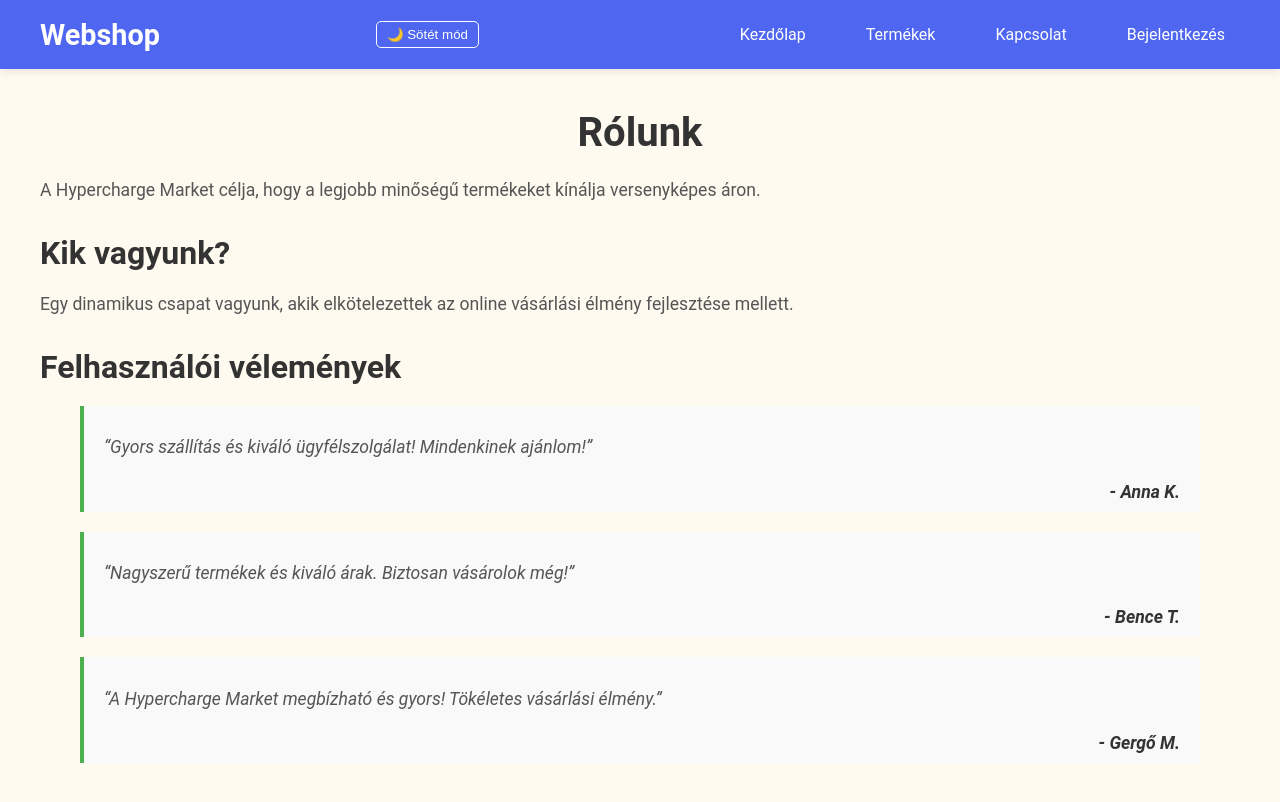
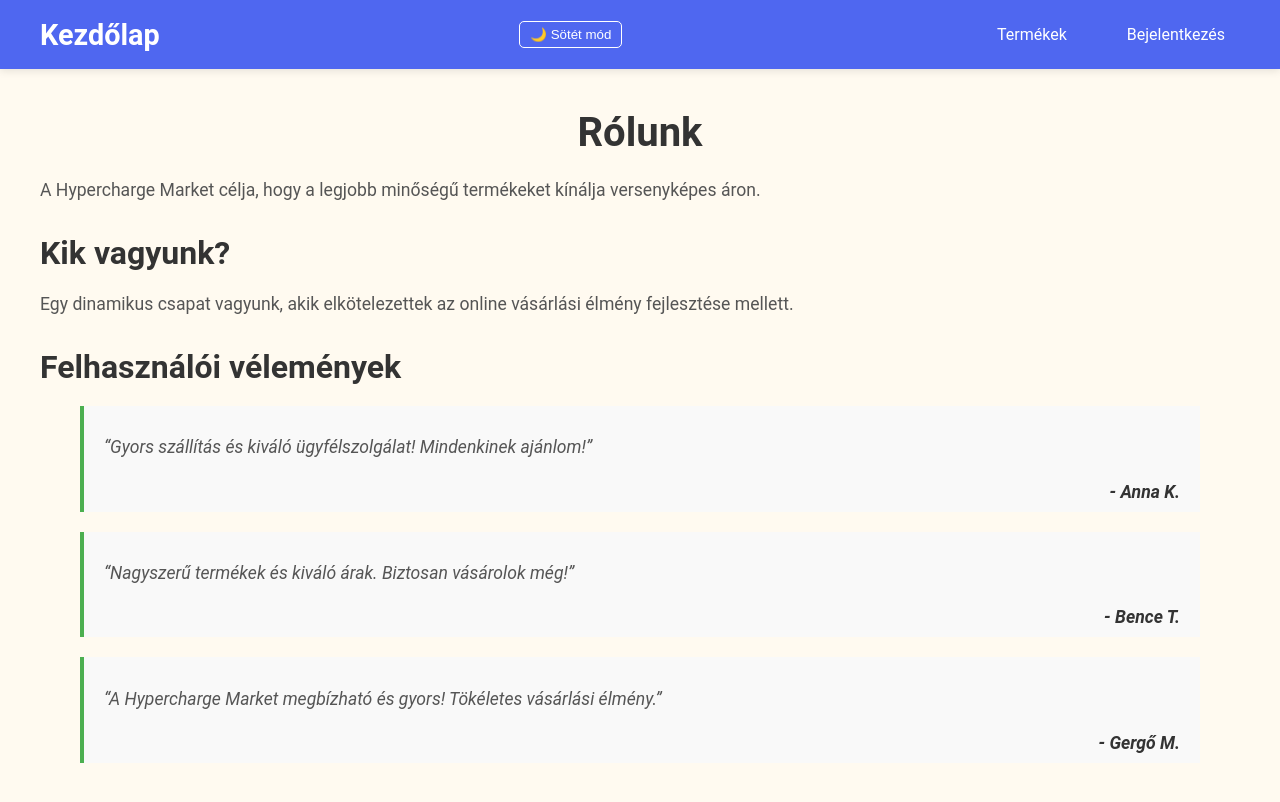
Before and after one commit to Moha0170/vizsgaremek2025, a React (Vite) app in the folder frontend/: page /about in a window 1280 px wide. Shown: the top 802 px of the page. Built offline with nearby package versions, Linux system fonts and the light colour scheme.

Commit message:
Navbar új elrendezési sorrend

```diff
--- a/frontend/src/components/Admin.tsx
+++ b/frontend/src/components/Admin.tsx
@@ -249,7 +249,7 @@ function Admin() {
                       className="edit-button"
                       onClick={() => handleEditClick(product)}
                     >
-                      Szerkesztés
+                      Szerkeszt
                     </button>
                   </td>
                 </tr>
--- a/frontend/src/components/Navbar.tsx
+++ b/frontend/src/components/Navbar.tsx
@@ -42,9 +42,8 @@ function Navbar() {
   return (
     <nav className="navbar">
       <div className="navbar-container">
-        <Link to="/" className="navbar-logo">Webshop</Link>
+        <Link to="/" className="navbar-logo">Kezdőlap</Link>
 
-        {}
         <DarkModeToggle />
 
         <div className="menu-icon" onClick={() => setIsOpen(!isOpen)}>
@@ -52,25 +51,14 @@ function Navbar() {
         </div>
 
         <ul className={isOpen ? "nav-menu active" : "nav-menu"}>
-          <li className="nav-item"><Link to="/" className="nav-links">Kezdőlap</Link></li>
-          <li className="nav-item"><Link to="/products" className="nav-links">Termékek</Link></li>
-          <li className="nav-item"><Link to="/contact" className="nav-links">Kapcsolat</Link></li>
-
-          {isAdmin && (
-            <li className="nav-item">
-              <Link to="/admin" className="nav-links" onClick={() => setIsOpen(false)}>
-                Admin
-              </Link>
-            </li>
-          )}
+          <li className="nav-item">
+            <Link to="/products" className="nav-links" onClick={() => setIsOpen(false)}>
+              Termékek
+            </Link>
+          </li>
 
           {isLoggedIn ? (
             <>
-              <li className="nav-item">
-                <Link to="/cart" className="nav-links" onClick={() => setIsOpen(false)}>
-                  Kosár
-                </Link>
-              </li>
               <li className="nav-item profile-menu">
                 <div className="nav-links" onClick={() => setShowProfileMenu(!showProfileMenu)}>
                   {username} ▼
@@ -88,10 +76,24 @@ function Navbar() {
                   </ul>
                 )}
               </li>
+
+              <li className="nav-item">
+                <Link to="/cart" className="nav-links" onClick={() => setIsOpen(false)}>
+                  Kosár
+                </Link>
+              </li>
+
+              {isAdmin && (
+                <li className="nav-item">
+                  <Link to="/admin" className="nav-links" onClick={() => setIsOpen(false)}>
+                    Admin
+                  </Link>
+                </li>
+              )}
             </>
           ) : (
             <li className="nav-item">
-              <Link to="/profile" className="nav-links">
+              <Link to="/profile" className="nav-links" onClick={() => setIsOpen(false)}>
                 Bejelentkezés
               </Link>
             </li>
--- a/frontend/src/style/index.css
+++ b/frontend/src/style/index.css
@@ -89,6 +89,7 @@
   padding: 5px 10px;
   cursor: pointer;
   border-radius: 5px;
+  margin-right: -30px;
 }
 
 .dark-mode-toggle:hover {
```
